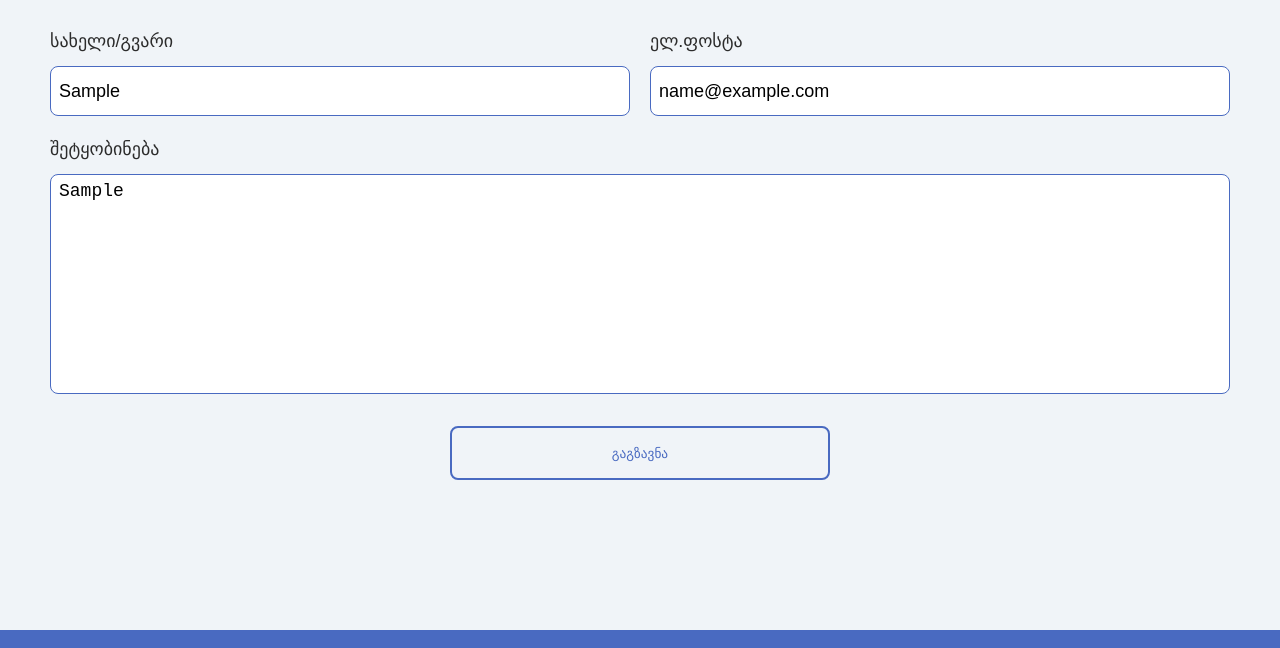
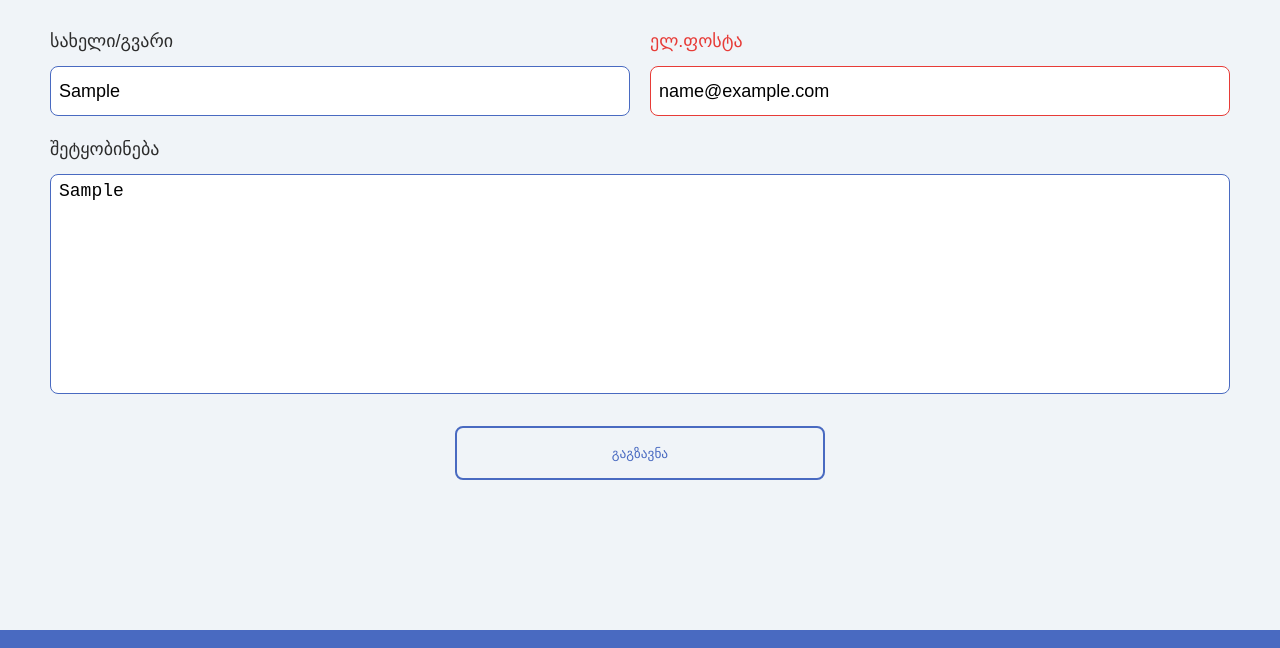
Before and after one commit to Mind1a/qartNLP, a plain HTML site: page pages/aboutProject.html in a window 1280 px wide. Both pictures are taken after typing "Sample", "name@example.com", "Sample" into the empty fields and a click on the button "გაგზავნა". Shown: the part 1001-1649 px from the top of the page. Drawn offline with Linux system fonts and the light colour scheme; a web font is replaced by a local one.

Commit message:
updated form v.2
red borders on empty and invalid input both. took out p from submit button and added padding instead of fixed width and height. removed action and method from form

```diff
--- a/js/submitForm.js
+++ b/js/submitForm.js
@@ -1,26 +1,27 @@
-const username = document.getElementById('name');
-const email = document.getElementById('email');
-const message = document.getElementById('msg');
+const username = document.getElementById("name");
+const email = document.getElementById("email");
+const message = document.getElementById("msg");
 
-const form = document.getElementById('form');
+const form = document.getElementById("form");
 
 form.addEventListener("submit", (e) => {
   e.preventDefault();
   // console.log("form submission prevented!");
 
-    if(validateUsername(username.value) === false){
+  if (validateUsername(username.value) === false) {
     console.log("enter a valid username");
-    }else if(validateEmail(email.value) === false){
-        console.log("enter a valid email adress");
-    }else if(validateMessage(message.value) === false){
-        console.log("enter a message");
-    }else{
-        console.log("succesful validation");
+    emptyInputValidation(username, true);
   }
 
-    emptyInputValidaiton(username);
-    emptyInputValidaiton(email);
-    emptyInputValidaiton(message);
+  if (validateEmail(email.value) === false) {
+    console.log("enter a valid email adress");
+    emptyInputValidation(email, true);
+  }
+
+  if (validateMessage(message.value) === false) {
+    console.log("enter a message");
+    emptyInputValidation(message, true);
+  }
 
 });
 
@@ -28,25 +29,20 @@ username.addEventListener("input", () => detectInput(username));
 email.addEventListener("input", () => detectInput(email));
 message.addEventListener("input", () => detectInput(message));
 
-function emptyInputValidaiton(input){
+function emptyInputValidation(input, isInvalid = false) {
   const label = input.previousElementSibling;
 
-    if(input.value.trim() === ''){
-        input.classList.add('emptyInput');
-        label.classList.add('emptyInputLabel');
-    }else{
-        input.classList.remove('emptyInput');
-        label.classList.remove('emptyInputLabel');
+  if (input.value.trim() === "" || isInvalid) {
+    input.classList.add("emptyInput");
+    label.classList.add("emptyInputLabel");
+  } else {
+    input.classList.remove("emptyInput");
+    label.classList.remove("emptyInputLabel");
   }
 }
 
-function detectInput(input){
-    const label = input.previousElementSibling;
-
-    if(input.value.trim() !== ''){
-        input.classList.remove('emptyInput');
-        label.classList.remove('emptyInputLabel');
-    }
+function detectInput(input) {
+    emptyInputValidation(input);
 }
 
 function validateUsername(username) {
--- a/pages/aboutProject.html
+++ b/pages/aboutProject.html
@@ -127,7 +127,7 @@
                     <a href="tel:(+995 32) 111 11 11">(+995 32) 111 11 11</a>
                 </div>
 
-                <form id="form" action="http://127.0.0.1:5500/pages/aboutProject.html" method="POST" novalidate>
+                <form id="form" novalidate>
                     <div class="form-layout">
                         <div class="username-mail">
 
@@ -148,7 +148,7 @@
                             <textarea id="msg" name="message"></textarea>
                         </div>
 
-                        <button type="submit"><p>გაგზავნა</p></button>
+                        <button type="submit">გაგზავნა</button>
                     </div>
                 </form>
 
--- a/styles/pages/_aboutProject.scss
+++ b/styles/pages/_aboutProject.scss
@@ -164,8 +164,7 @@ main {
             button{
                 align-self: center;
                 border: 2px solid $header-bg-color;
-                width: 380px;
-                height: 54px;
+                padding: 17.5px 154.5px;
                 border-radius: 8px;
                 margin: 0 auto;
                 background-color: inherit;
@@ -173,18 +172,11 @@ main {
                 color: $header-bg-color;
                 font-family: 'FiraGo', sans-serif;
                 font-weight: 500;
-                transition: background-color 0.3s ease;
-
-                p{
-                  transition: color 0.3s ease;
-                }
+                transition: background-color 0.3s ease, color 0.3s ease;
 
                 &:hover {
                   background-color: $header-bg-color;
-
-                  p {
-                    color: $white;
-                  }
+                  color: $white;
                 }
             }
 
```
Also changed, not shown: styles/css/global.css, 1 other file. Lines whose indentation alone changed are shown as unchanged.
